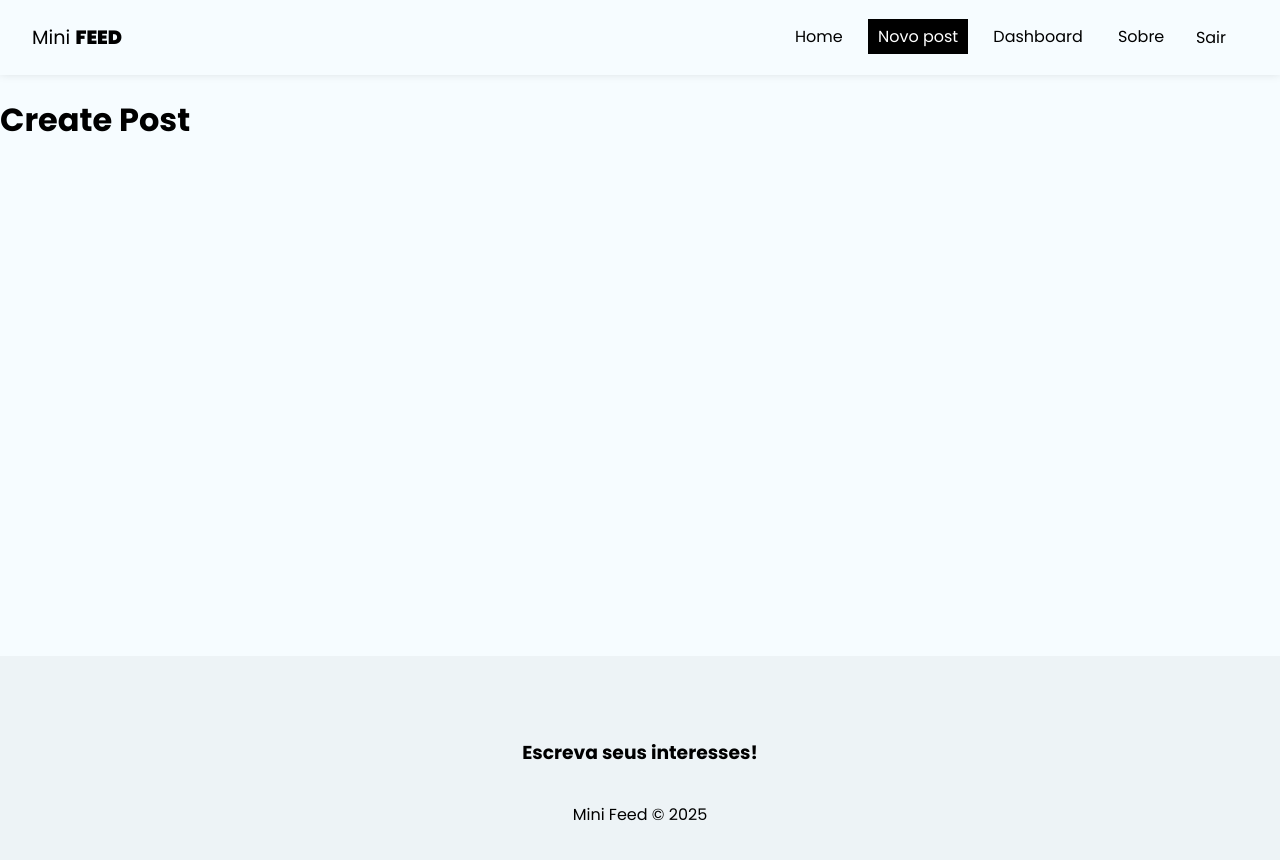
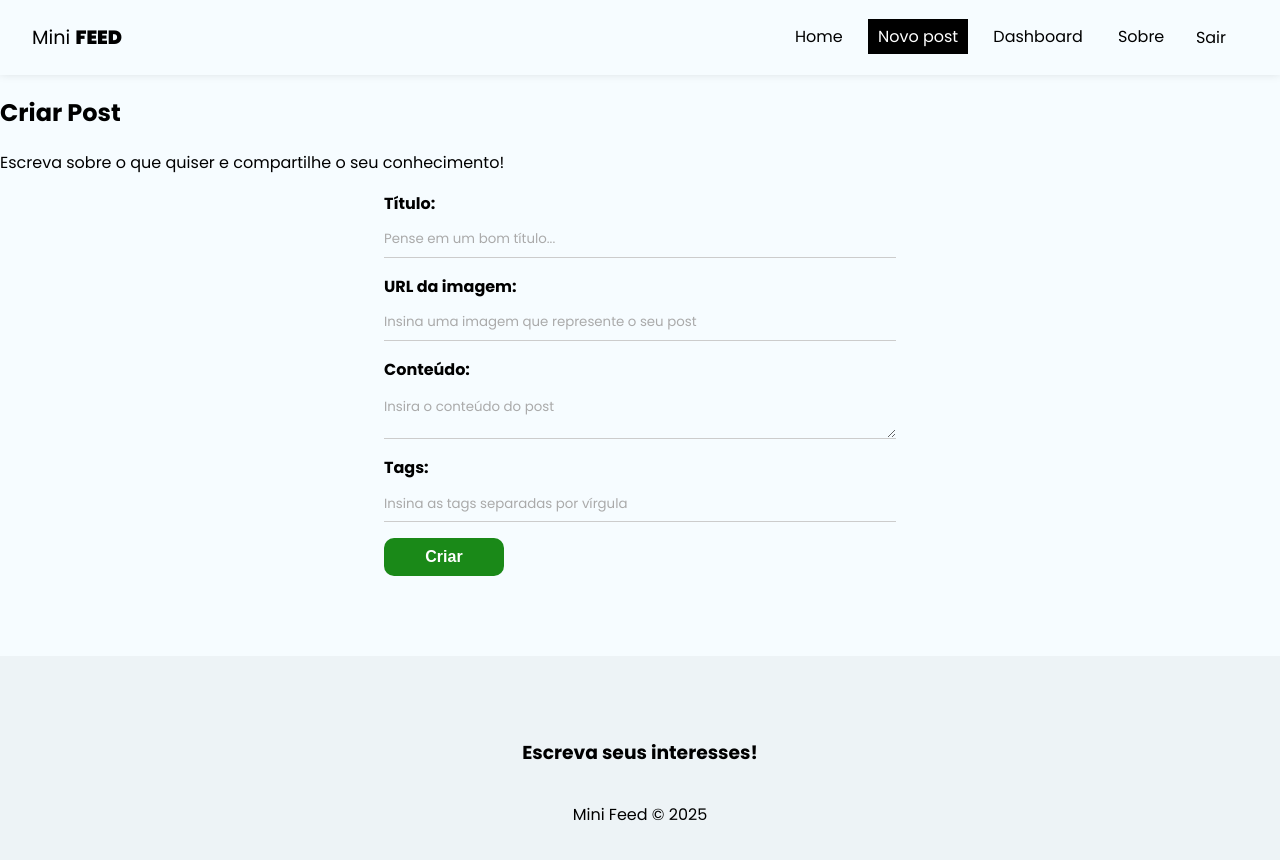
Before and after one commit to Gioomoraes/Mini-Feed, a React (Vite) app: page /posts/create in a window 1280 px wide. Shown: the top 860 px of the page. Built offline with nearby package versions, Linux system fonts and the light colour scheme; no server answers; sample sign-in values are in the browser's storage.

Commit message:
create posts page

```diff
--- a/src/firebase/config.jsx
+++ b/src/firebase/config.jsx
@@ -14,4 +14,4 @@
 
 const db = getFirestore(app);
 
-export { db };
+export { db, app };
--- a/src/hooks/useAuthentication.jsx
+++ b/src/hooks/useAuthentication.jsx
@@ -86,7 +86,7 @@
       } else if (error.message.includes("wrong-password")) {
 systemErrorMessage = "Senha incorreta.";
  } else {
-  systemErrorMessage = " Ocorreu um erro, por favor tente mais tarde. ";
+  systemErrorMessage = " Ocorreu um erro, por favor tente novamente. ";
  }
 
   setError(systemErrorMessage);
--- a/src/pages/CreatePost/CreatePost.jsx
+++ b/src/pages/CreatePost/CreatePost.jsx
@@ -1,9 +1,71 @@
 import styles from './CreatePost.module.css';
 
+import {useState} from 'react';
+import {useNavigate} from 'react-router-dom';
+import {useAuthValue} from '../../context/AuthContext';
+
 const CreatePost = () => {
+     const [title, setTitle] = useState("");
+     const [image, setImage] = useState("");
+     const [body, setBody] = useState("");
+     const [tags, setTags] = useState([]);
+     const [formError, setFormError] = useState("");
+
+     const handleSubmit = (e) => {
+        e.preventDefault();
+     };
+
+
     return (
         <div>
-        <h1>Create Post</h1>
+        <h2>Criar Post</h2>
+        <p>Escreva sobre o que quiser e compartilhe o seu conhecimento! </p>
+        <form onSubmit={handleSubmit}>
+            <label>
+                <span>Título:</span>
+                <input
+                type="text"
+                name="title"
+                required
+                placeholder="Pense em um bom título..."
+                onChange={(e) => setTitle(e.target.value)}
+                value={title} />
+            </label>
+               <label>
+                <span>URL da imagem:</span>
+                <input
+                type="text"
+                name="image"
+                required
+                placeholder="Insina uma imagem que represente o seu post"
+                onChange={(e) => setImage(e.target.value)}
+                value={image} />
+            </label>
+               <label>
+                <span>Conteúdo:</span>
+               <textarea name="body" required placeholder='Insira o conteúdo do post'
+               onChange={(e) => setBody(e.target.value)}
+               value={body}></textarea>
+            </label>
+               <label>
+                <span>Tags:</span>
+                <input
+                type="text"
+                name="tags"
+                required
+                placeholder="Insina as tags separadas por vírgula"
+                onChange={(e) => setTags(e.target.value)}
+                value={tags} />
+            </label>
+            <button className="btn">Criar</button>
+            {/* {!loading && <button className="btn">Criar</button>}
+            {loading && (
+                <button className="btn" disabled>
+                    Aguarde...
+                </button>
+                )}
+            {error && <p className='error'>{error}</p>} */}
+        </form>
         </div>
     )
     }
```
